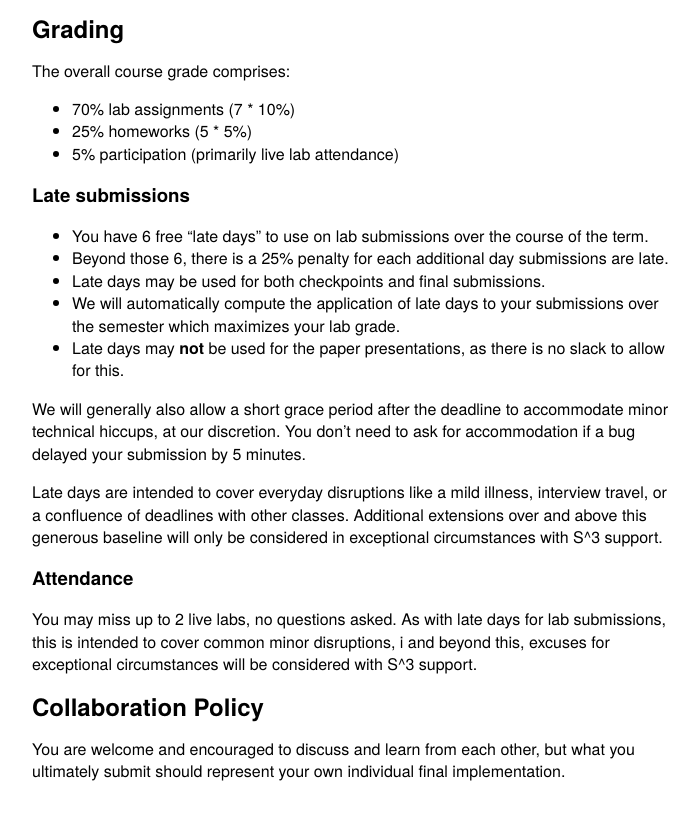
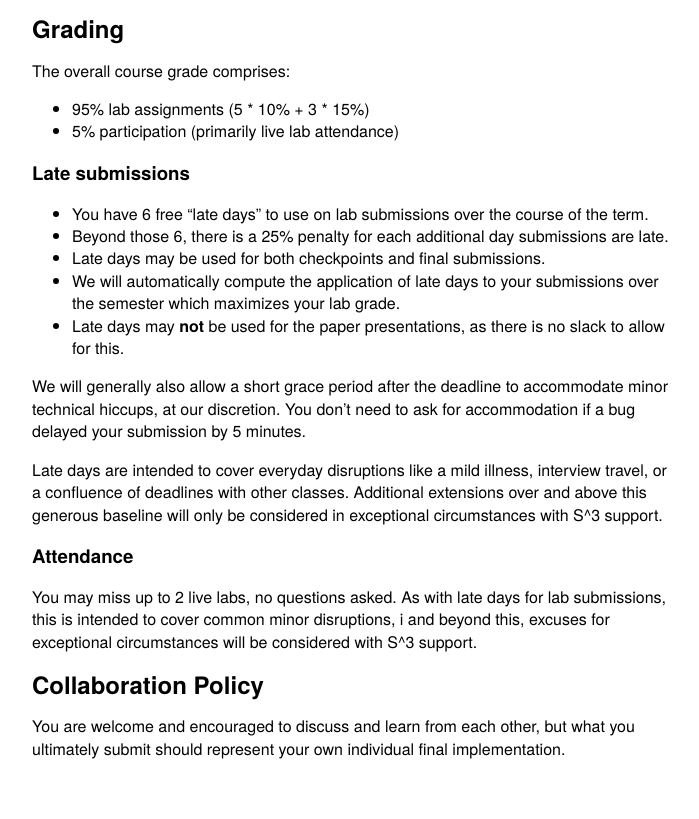
Before and after one commit to accelerated-computing/accelerated-computing.github.io, a plain HTML site: page spring26/syllabus/index.html in a window 1280 px wide. Shown: the part 854-1673 px from the top of the page, without its empty margins (288-987 px from the left). Drawn offline with nearby package versions, Linux system fonts and the light colour scheme.

Commit message:
update index

```diff
--- a/spring26/syllabus/index.html
+++ b/spring26/syllabus/index.html
@@ -82,14 +82,14 @@ Topics:
 </ul>
 
 <!---
+<li>25% homeworks (5 * 5%)</li>
 <li>30% paper presentations (3 * 10%)</li>
 --->
 
 <h2>Grading</h2>
 <p>The overall course grade comprises:</p>
 <ul>
-<li>70% lab assignments (7 * 10%)</li>
-<li>25% homeworks (5 * 5%)</li>
+<li>95% lab assignments (5 * 10% + 3 * 15%)</li>
 <li>5% participation (primarily live lab attendance)</li>
 </ul>
 
```
Also changed, not shown: spring26/labs/index.html (+1 -1 lines).
